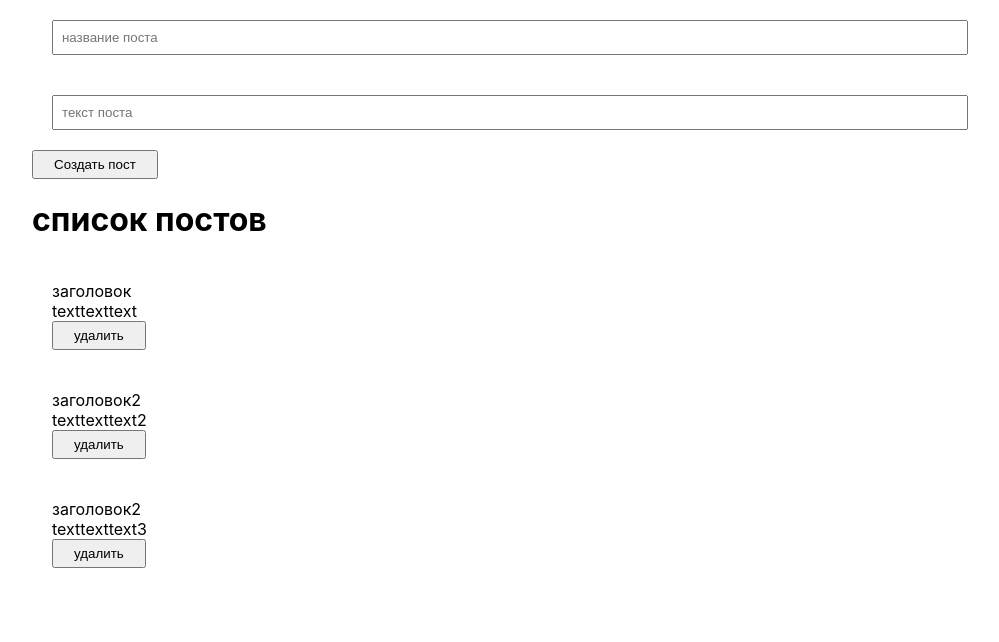
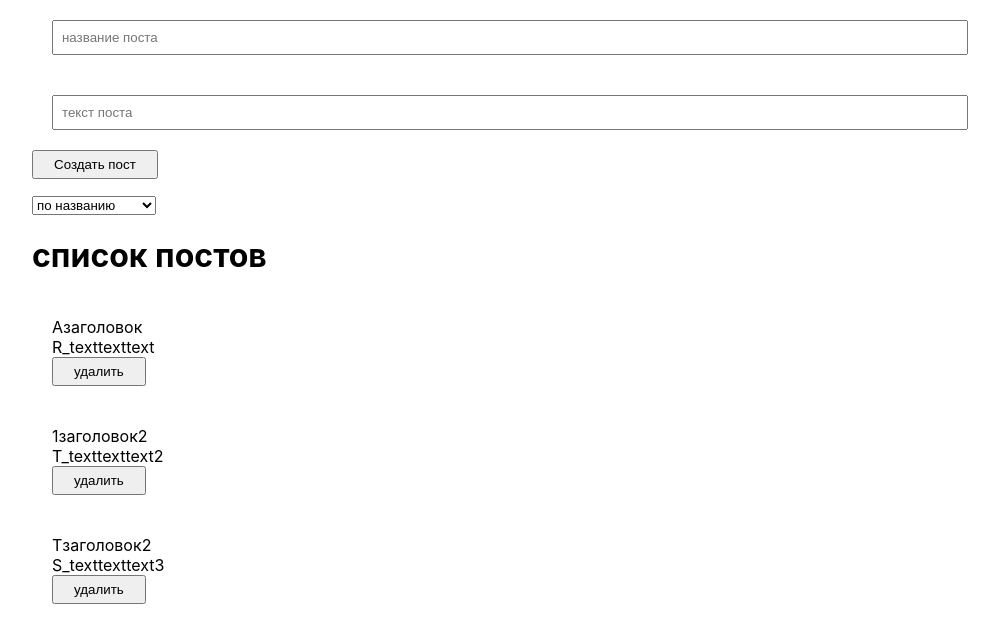
Before and after one commit to Nun4aku/sprint1work, a React (Create React App) app: page / in a window 1280 px wide. Shown: the top 642 px of the page, without its empty margins (160-1159 px from the left). Built offline with nearby package versions, Linux system fonts and the light colour scheme.

Commit message:
создал сортировку постов

```diff
--- a/src/App.js
+++ b/src/App.js
@@ -1,30 +1,39 @@
 import React, {useState} from 'react';
 import PostList from './components/PostList';
 import '../src/App.css'
-import MyInput from './components/UI/input/MyInput';
-import MyButton from './components/UI/button/MyButton';
 import PostForm from './components/PostForm';
+import MySelect from './components/UI/select/MySelect';
 import noPosts from './img/noPosts.png';
 
 function App() {
 
+  //стейт с постами
   const [posts, setPosts] = useState ([
-    { id: 1, title: 'заголовок', body: 'texttexttext' },
-    { id: 2, title: 'заголовок2', body: 'texttexttext2' },
-    { id: 3, title: 'заголовок2', body: 'texttexttext3' },
+    { id: 1, title: 'Aзаголовок', body: 'R_texttexttext' },
+    { id: 2, title: '1заголовок2', body: 'T_texttexttext2' },
+    { id: 3, title: 'Tзаголовок2', body: 'S_texttexttext3' },
 
   ])
 
+  const [selectedSort, setSelectedSort] = useState('')
 
+  //создание нового поста
   const createPost = (newPost) => {
     setPosts ( [...posts, newPost] )
   }
 
+  //удаление поста
   const removePost = (post) => {
     setPosts ( posts.filter (p => p.id !== post.id) )
   }
 
+  //функция сортировки
+  const sortPost = (sort) => {
+    setSelectedSort(sort);
+    //setPosts( [...posts].sort( (a,b) => a[sort].localeCompare(b[sort])))
+    setPosts( [...posts].sort( (a,b) => a[sort] - b[sort] ? 1 : -1))
 
+  }
 
 
   return (
@@ -32,15 +41,30 @@ function App() {
 
       <PostForm create={createPost}/>
 
+      <div style={{margin: '15px'}}></div>
+
+      <div>
+        <MySelect
+          value = {selectedSort}
+          onChange={sortPost}
+          defaultValue = "Сортировать по:"
+          options = {[
+            {value: 'title', name: 'по названию'},
+            {value: 'body', name: 'по описанию'}
+          ]}
+        />
+      </div>
+
+
+
       {
         posts.length !== 0
         ? <PostList
             remove = {removePost}
-            posts={posts}
+            posts = {posts}
             PostListTitle="список постов"
           />
         : <div className='noPosts'><img src={noPosts} alt="noPosts" /></div>
-
       }
 
 
--- /dev/null
+++ b/src/components/UI/select/MySelect.jsx
@@ -0,0 +1,22 @@
+import React from "react";
+
+const MySelect = ( {options, defaultValue, value, onChange} ) => {
+
+    return (
+        <>
+            <select
+                value = {value}
+                onChange = {event => onChange(event.target.value)}
+            >
+                <option disabled>{defaultValue}</option>
+                {
+                    options.map( option =>
+                        <option key={option.value} value={option.value}>{option.name}</option>
+                    )
+                }
+            </select>
+        </>
+    )
+}
+
+export default MySelect;
```
